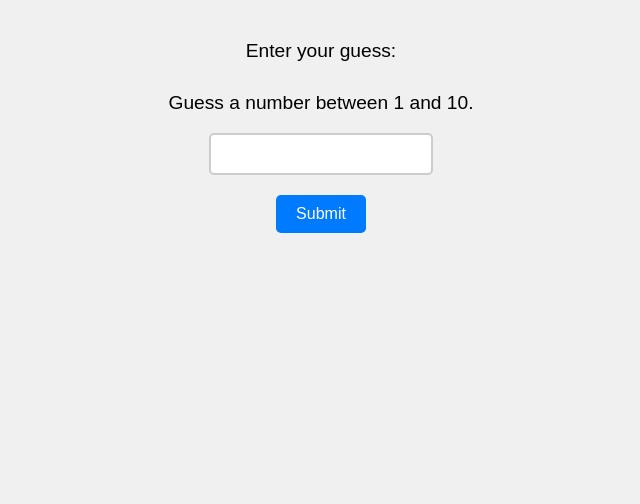
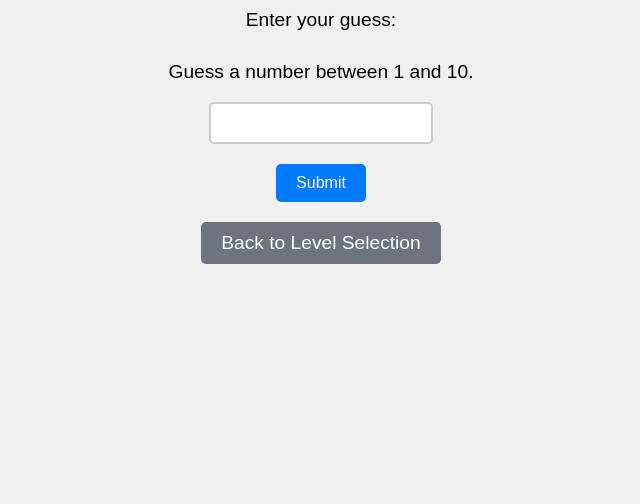
Before and after one commit to sgcoder123/Card_Memory_Game, a Flask app: page /numberguess in a window 1280 px wide. Shown: the part 280-784 px from the top of the page, without its empty margins (319-959 px from the left). Run offline with Flask 3, Linux system fonts and the light colour scheme.

Commit message:
Enhance number guessing game: add secondary button styling, improve status message display, and fix typo in HTML

```diff
--- a/static/css/numberguess.css
+++ b/static/css/numberguess.css
@@ -72,6 +72,20 @@ button:hover {
     background-color: #0056b3;
 }
 
+.btn-secondary {
+    background-color: #6c757d;
+    color: #fff;
+    border: none;
+    border-radius: 5px;
+    padding: 10px 20px;
+    cursor: pointer;
+    transition: background-color 0.3s ease;
+}
+
+.btn-secondary:hover {
+    background-color: #5a6268;
+}
+
 p {
     font-size: 1.2em;
     margin-top: 20px;
@@ -87,3 +101,9 @@ a {
 a:hover {
     text-decoration: underline;
 }
+
+#status {
+    font-size: 1.2em;
+    margin-top: 20px;
+    color: #333;
+}
--- a/static/js/numberguess.js
+++ b/static/js/numberguess.js
@@ -24,14 +24,16 @@ function checkGuess() {
             message.textContent = `Congratulations! You guessed the number in ${attempts} attempts.`;
             message.style.color = 'green';
             submitButton.disabled = true;
+            status.style.display = 'none'; // Hide the status
         } else if (userGuess > randomNumber) {
             message.textContent = 'Too high! Try again.';
             message.style.color = 'red';
+            status.textContent = `You have ${maxAttempts - attempts} attempts left.`;
         } else {
             message.textContent = 'Too low! Try again.';
             message.style.color = 'red';
+            status.textContent = `You have ${maxAttempts - attempts} attempts left.`;
         }
-        status.textContent = `You have ${maxAttempts - attempts} attempts left.`;
     } else {
         message.textContent = `Sorry, you've reached the maximum number of attempts (${maxAttempts}). The number was ${randomNumber}.`;
         message.style.color = 'red';
--- a/templates/numberguess.html
+++ b/templates/numberguess.html
@@ -14,8 +14,9 @@
         <p id="range"></p>
         <input type="text" id="guess" required>
         <button type="submit" id="submit" class="btn btn-primary">Submit</button>
-        <p id="staus"></p>
+        <a href="{{ url_for('numberguesshome') }}" class="btn btn-secondary">Back to Level Selection</a>
     </form>
+    <p id="status"></p>
     <p id="message"></p>
     <script>
         const level = "{{ level }}";
```
